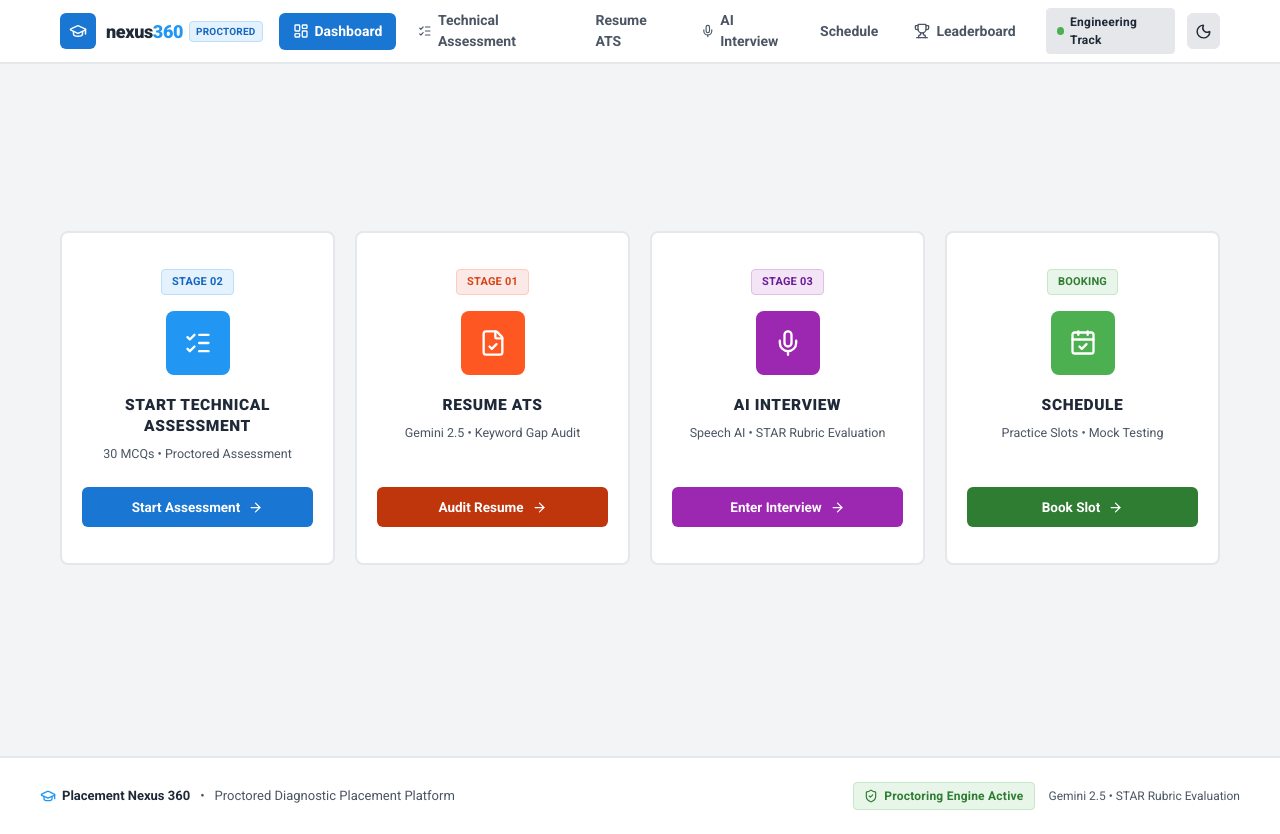
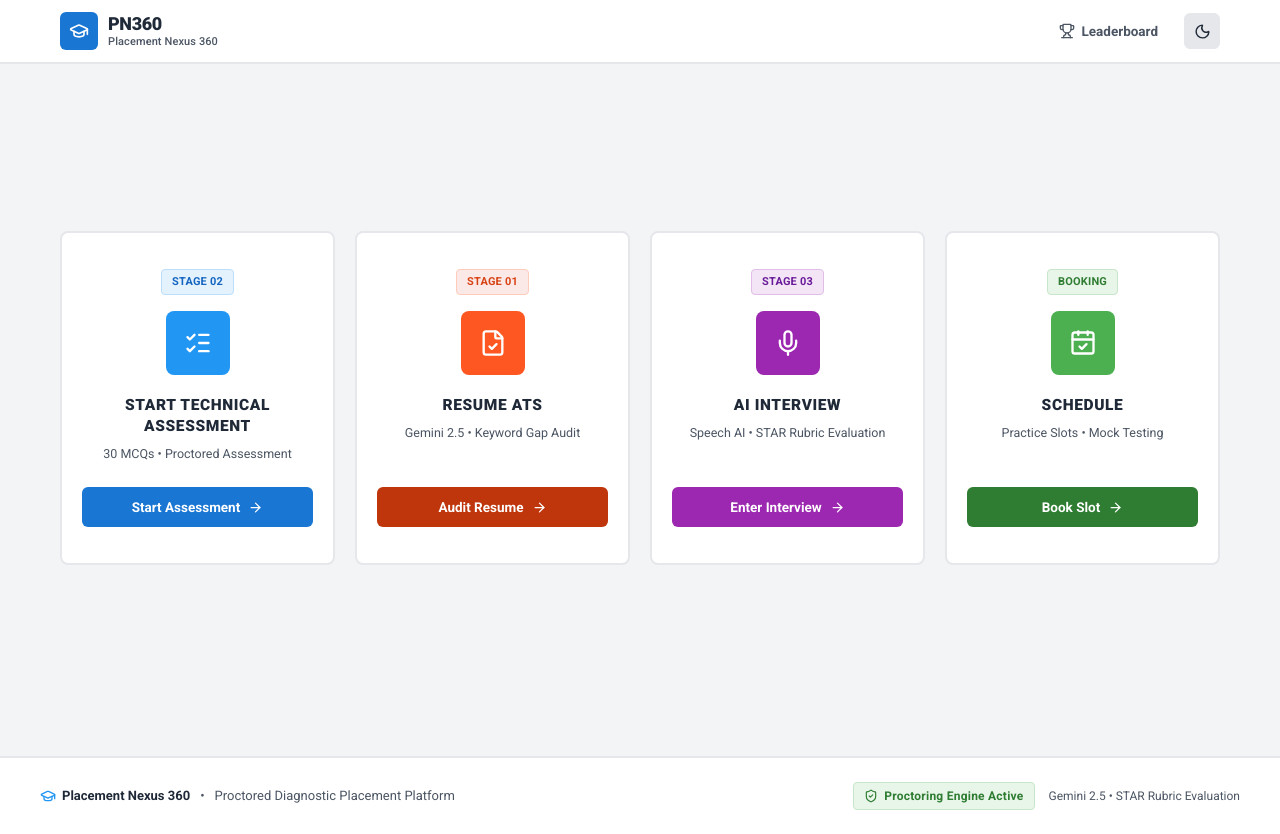
Before and after one commit to TheAbhayAlgorithms/pn360, a Next.js app: page / in a window 1280 px wide. Built offline with nearby package versions, Linux system fonts and the light colour scheme.

Commit message:
feat: simplify navbar to left-most PN360 branding and right-most Leaderboard and theme toggle

```diff
--- a/components/Navbar.tsx
+++ b/components/Navbar.tsx
@@ -3,7 +3,7 @@
 import React, { useState, useEffect } from 'react';
 import Link from 'next/link';
 import { usePathname } from 'next/navigation';
-import { GraduationCap, Sun, Moon, LayoutDashboard, ListChecks, Mic, Trophy } from 'lucide-react';
+import { GraduationCap, Sun, Moon, Trophy } from 'lucide-react';
 
 export default function Navbar() {
   const pathname = usePathname();
@@ -34,56 +34,37 @@ export default function Navbar() {
   return (
     <header className="flat-navbar">
       <div className="flat-navbar-inner">
+        {/* Left-most: PN360 and in sub Placement Nexus 360 */}
         <Link href="/" style={{ display: 'flex', alignItems: 'center', gap: '10px', textDecoration: 'none' }}>
-          <div className="icon-tile icon-tile-sm" style={{ background: 'var(--flat-blue-dark)' }}>
-            <GraduationCap size={18} color="#FFFFFF" />
+          <div className="icon-tile icon-tile-sm" style={{ background: 'var(--flat-blue-dark)', width: '38px', height: '38px', borderRadius: '6px' }}>
+            <GraduationCap size={20} color="#FFFFFF" />
           </div>
-          <div style={{ display: 'flex', alignItems: 'center', gap: '6px' }}>
-            <span style={{ fontSize: '18px', fontWeight: 800, color: 'var(--flat-text)', letterSpacing: '-0.02em' }}>
-              nexus<span style={{ color: 'var(--flat-blue)' }}>360</span>
+          <div style={{ display: 'flex', flexDirection: 'column' }}>
+            <span style={{ fontSize: '18px', fontWeight: 900, color: 'var(--flat-text)', letterSpacing: '-0.02em', lineHeight: 1.1 }}>
+              PN360
             </span>
-            <span className="badge badge-blue" style={{ fontSize: '10px', padding: '2px 6px' }}>
-              PROCTORED
+            <span style={{ fontSize: '11px', fontWeight: 500, color: 'var(--flat-muted)', letterSpacing: '0.01em', lineHeight: 1.1, marginTop: '2px' }}>
+              Placement Nexus 360
             </span>
           </div>
         </Link>
 
-        <nav className="flat-nav-links">
-          <Link href="/" className={`flat-nav-link ${pathname === '/' ? 'active' : ''}`}>
-            <LayoutDashboard size={16} />
-            Dashboard
+        {/* Right-most: Leaderboard option and Dark/Light mode button, thats it, nothing else */}
+        <div style={{ display: 'flex', alignItems: 'center', gap: '12px' }}>
+          <Link
+            href="/leaderboard"
+            className={`flat-nav-link ${pathname === '/leaderboard' ? 'active' : ''}`}
+            style={{ display: 'inline-flex', alignItems: 'center', gap: '6px', fontSize: '13.5px', fontWeight: 600 }}
+          >
+            <Trophy size={16} />
+            <span>Leaderboard</span>
           </Link>
-          <Link href="/mcq-test" className={`flat-nav-link ${pathname === '/mcq-test' ? 'active' : ''}`}>
-            <ListChecks size={16} />
-            Technical Assessment
-          </Link>
-          <Link href="/resume-ats" className={`flat-nav-link ${pathname === '/resume-ats' ? 'active' : ''}`}>
-            Resume ATS
-          </Link>
-          <Link href="/ai-interview" className={`flat-nav-link ${pathname === '/ai-interview' ? 'active' : ''}`}>
-            <Mic size={16} />
-            AI Interview
-          </Link>
-          <Link href="/schedule" className={`flat-nav-link ${pathname === '/schedule' ? 'active' : ''}`}>
-            Schedule
-          </Link>
-          <Link href="/leaderboard" className={`flat-nav-link ${pathname === '/leaderboard' ? 'active' : ''}`}>
-            <Trophy size={16} />
-            Leaderboard
-          </Link>
-        </nav>
-
-        <div style={{ display: 'flex', alignItems: 'center', gap: '12px' }}>
-          <div className="badge badge-gray" style={{ display: 'flex', alignItems: 'center', gap: '6px' }}>
-            <span style={{ width: '8px', height: '8px', borderRadius: '50%', background: 'var(--flat-green)' }}></span>
-            <span>Engineering Track</span>
-          </div>
 
           <button
             type="button"
             onClick={toggleTheme}
             className="button button-secondary"
-            style={{ width: '36px', height: '36px', padding: 0, borderRadius: '6px' }}
+            style={{ width: '36px', height: '36px', padding: 0, borderRadius: '6px', display: 'inline-flex', alignItems: 'center', justifyContent: 'center' }}
             aria-label="Toggle dark / light mode"
             title="Toggle Flat Dark / Light mode"
           >
```
Also changed, not shown: Placement/templates/base.html (+17 -35 lines).
